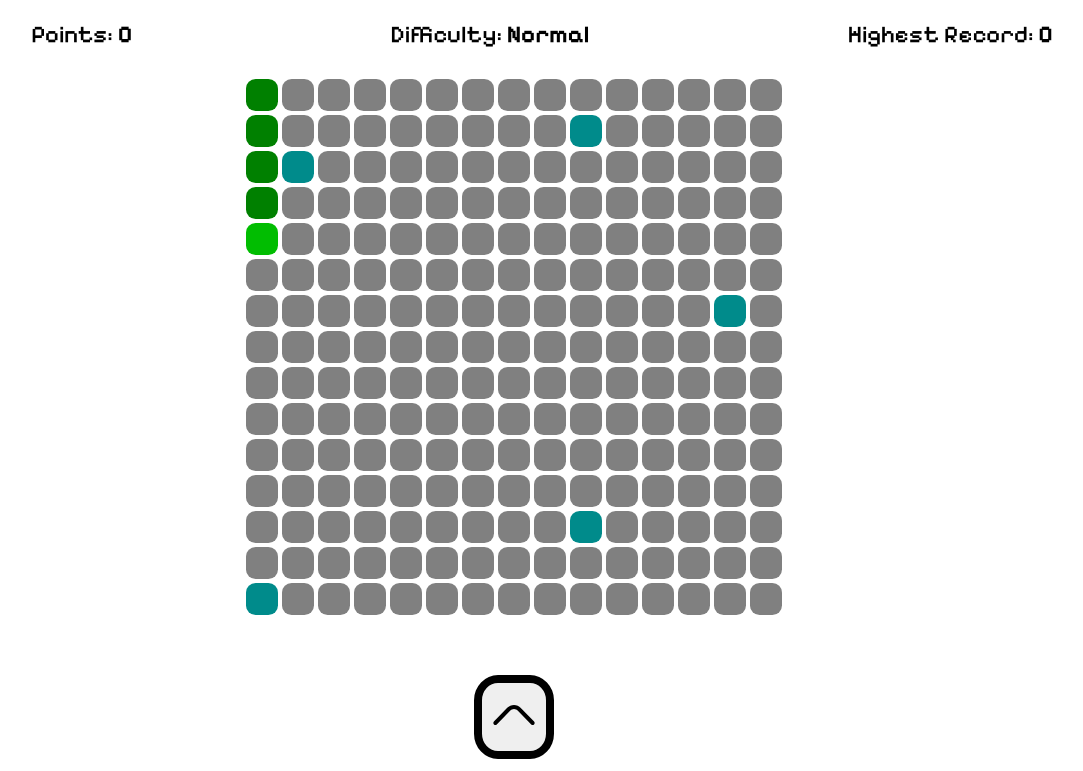
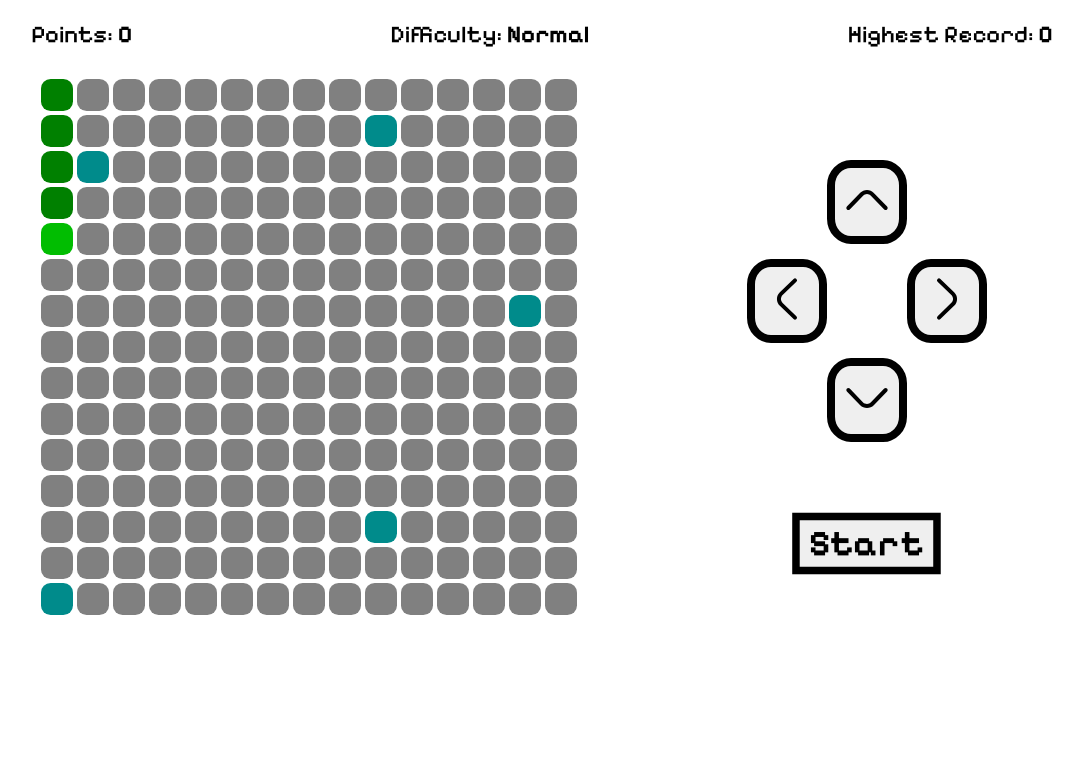
Before and after one commit to TommyS725/snake, a plain HTML site: page index.html in a window 1280 px wide. Shown: the top 771 px of the page, without its empty margins (126-1209 px from the left). Drawn offline with Linux system fonts and the light colour scheme.

Commit message:
Update style.css

```diff
--- a/style.css
+++ b/style.css
@@ -53,10 +53,12 @@ main{
 #controll{
     width: 100%;
     display: flex;
-    justify-content: space-evenly;
     align-content: center;
+    justify-content: center;
     /* gap:20px; */
     @media only screen and (min-width:600px) {
+        width: fit-content;
+        justify-content: space-evenly;
         flex-direction: column;
     }
 
@@ -151,4 +153,7 @@ button {
     border: solid 5px;
     height: fit-content;
     align-self: center;
+    @media screen and (min-width:768px) {
+        scale: 150%;
+    }
 }
```
